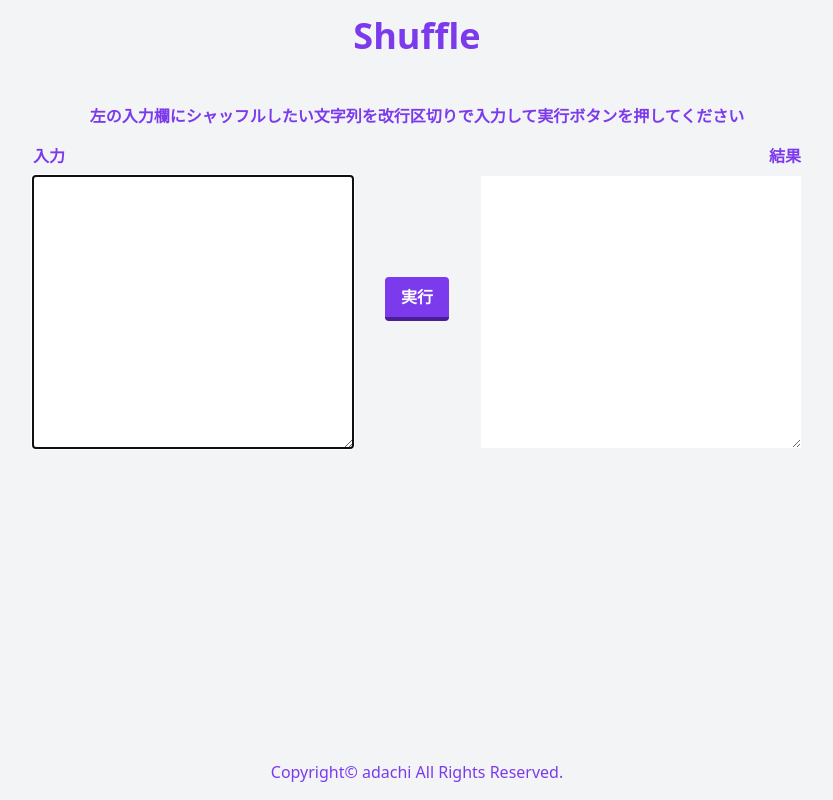
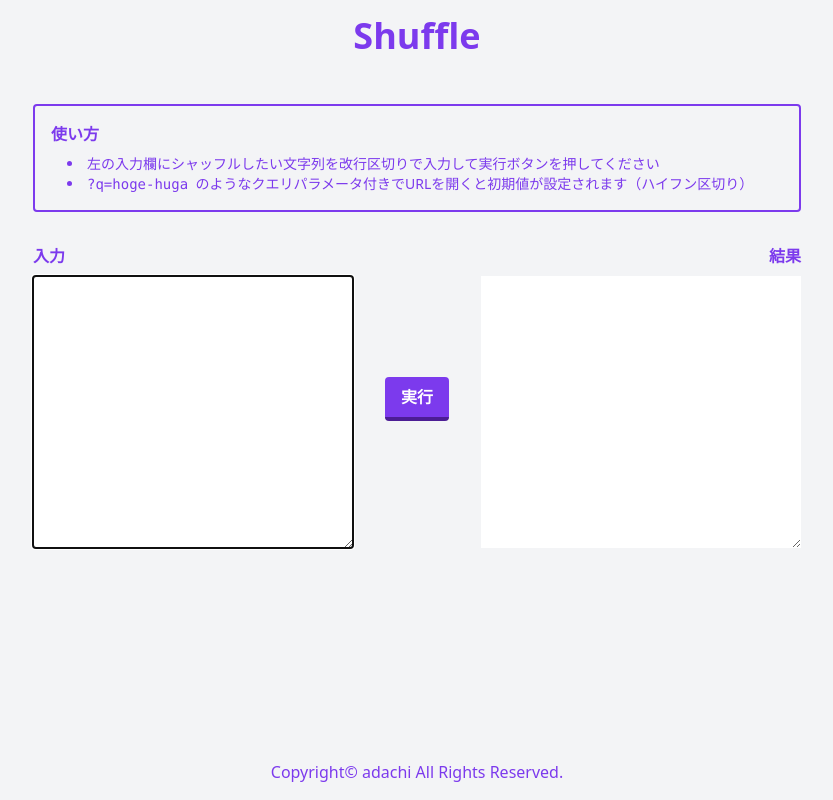
Before and after one commit to yutaroadachi/shuffle, a Preact app: page / in a window 1280 px wide. Shown: the whole page, without its empty margins (223-1056 px from the left). Built offline with nearby package versions, Linux system fonts and the light colour scheme.

Commit message:
feat: クエリパラメータ経由で初期値を設定できるようにした

```diff
--- a/src/app.tsx
+++ b/src/app.tsx
@@ -12,10 +12,19 @@ export const App = () => {
       </header>
       <main className="flex flex-col flex-grow">
         <div className="w-full max-w-3xl py-8 mx-auto">
-          <p className="font-bold text-center">
-            左の入力欄にシャッフルしたい文字列を改行区切りで入力して実行ボタンを押してください
-          </p>
-          <div className="flex justify-between items-center mt-4">
+          <div className="p-4 border-2 border-purple-600 rounded">
+            <div className="font-bold">使い方</div>
+            <ul className="list-disc list-inside text-sm mt-2 ml-4">
+              <li>
+                左の入力欄にシャッフルしたい文字列を改行区切りで入力して実行ボタンを押してください
+              </li>
+              <li>
+                <code>?q=hoge-huga</code>&nbsp;
+                のようなクエリパラメータ付きでURLを開くと初期値が設定されます（ハイフン区切り）
+              </li>
+            </ul>
+          </div>
+          <div className="flex justify-between items-center mt-8">
             <div>
               <label for="input" className="font-bold">
                 入力
@@ -72,7 +81,15 @@ export const App = () => {
 };
 
 const useApp = () => {
-  const [input, setInput] = useState("");
+  const [input, setInput] = useState(() => {
+    const searchParams = new URLSearchParams(window.location.search);
+    const q = searchParams.get("q");
+    if (q) {
+      return encodeURIComponent(q).split("-").join("\n");
+    }
+
+    return "";
+  });
   const [result, setResult] = useState("");
   const onChangeInput = useCallback(
     (e: any) => {
```
